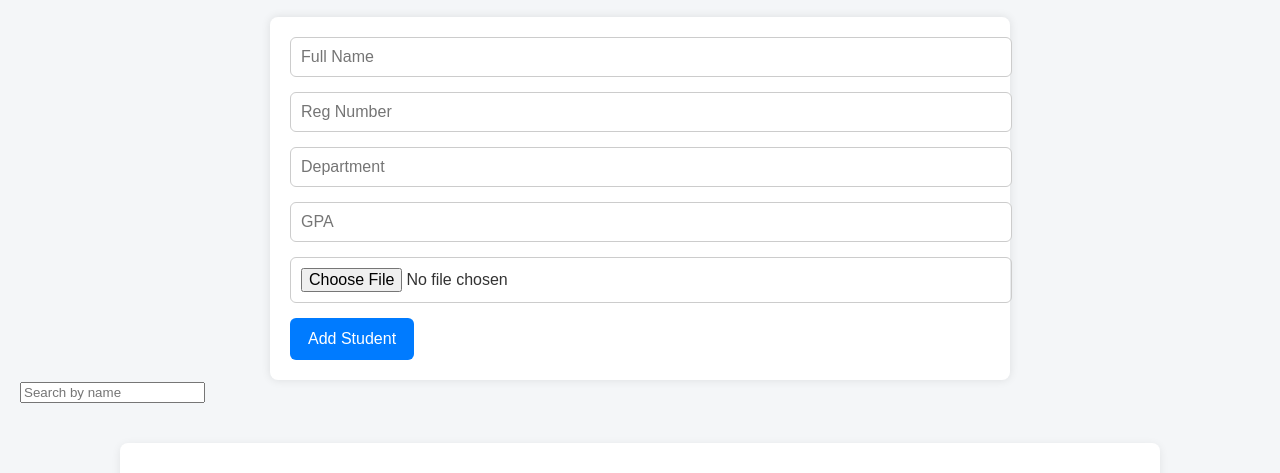
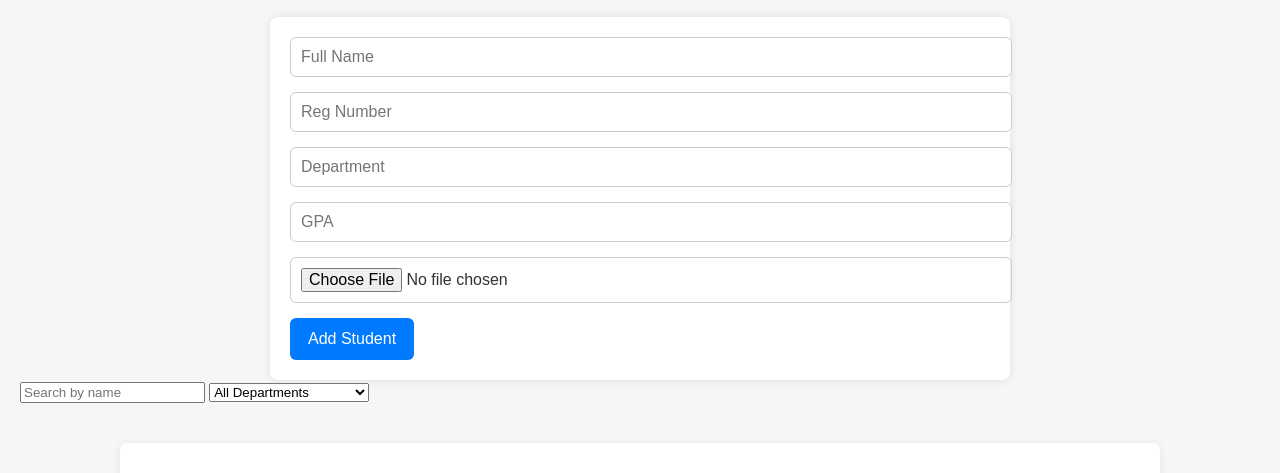
Before and after one commit to khaleegram/Student-Directory-App, a website: page index.html in a window 1280 px wide. Shown: the part 224-697 px from the top of the page. Drawn offline with Linux system fonts and the light colour scheme.

Commit message:
Added Department Filter index.html

```diff
--- a/index.html
+++ b/index.html
@@ -30,6 +30,14 @@
   placeholder="Search by name"
   oninput="searchStudents()"
 />
+<select id="department-filter" onchange="filterByDepartment()">
+  <option value="">All Departments</option>
+  <option value="Computer Science">Computer Science</option>
+  <option value="Software Engineering">Software Engineering</option>
+  <option value="Information Technology">Information Technology</option>
+  <!-- Add more departments as needed -->
+</select>
+
 <section id="student-list">
   <h2>Student Directory</h2>
   <table id="students-table">
```
